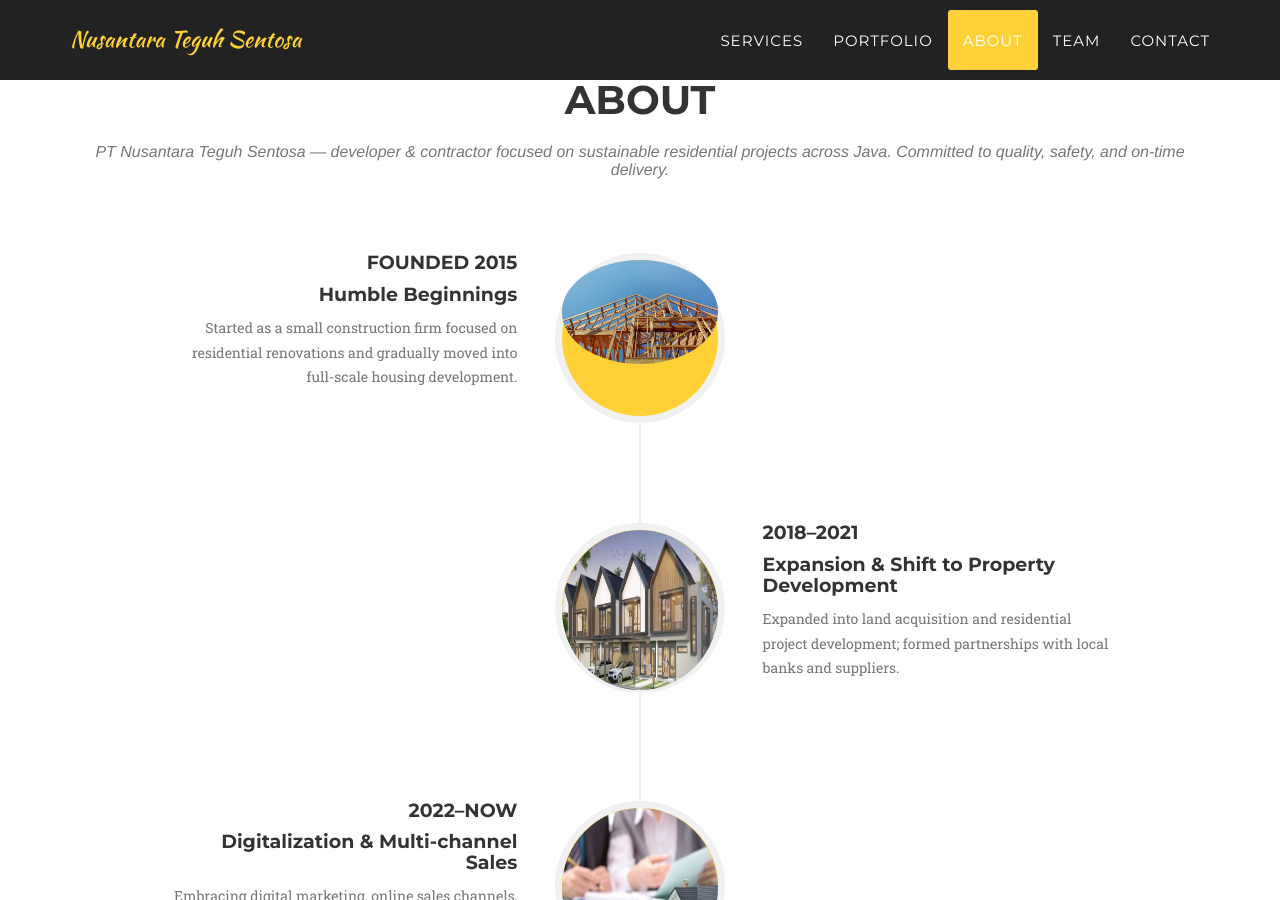
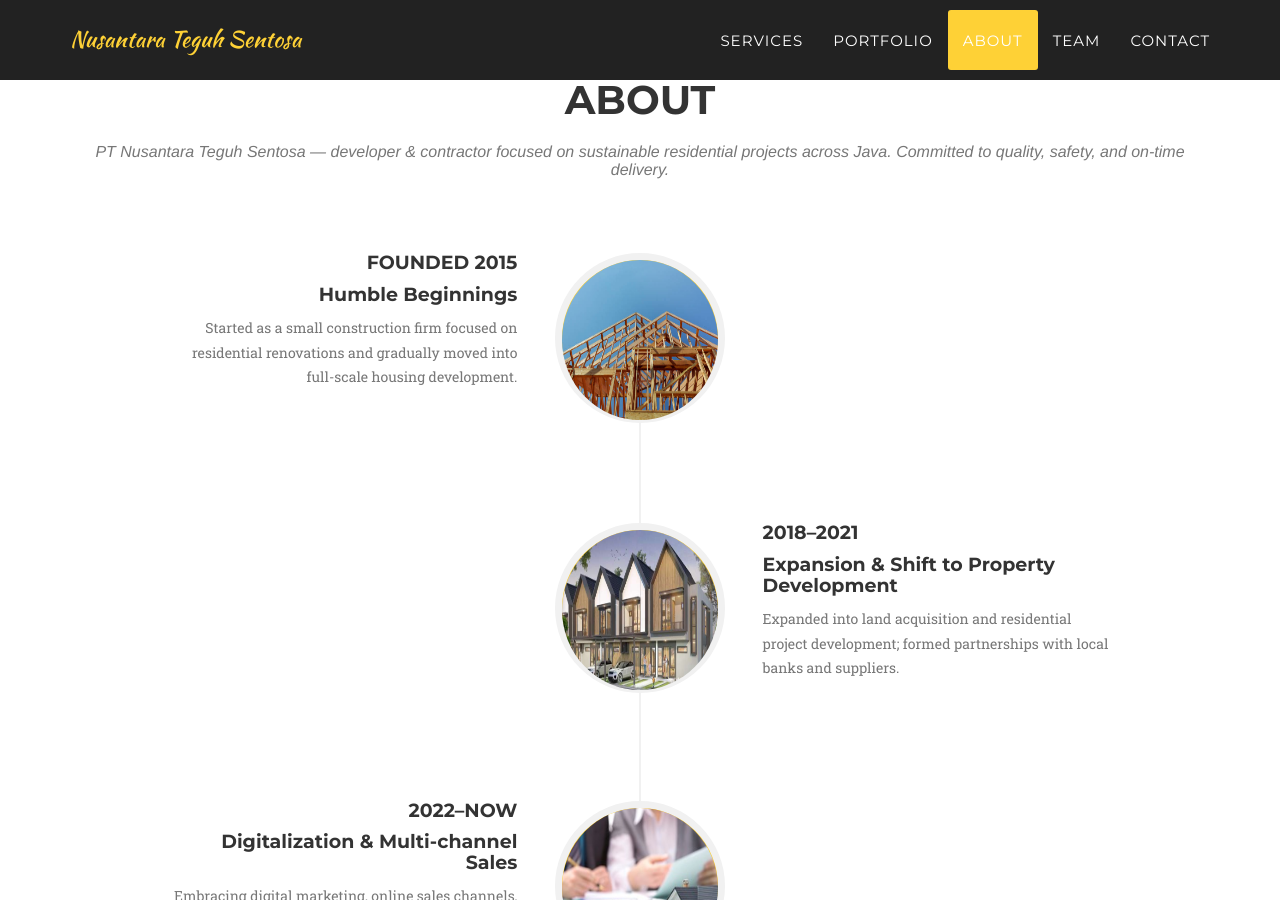
Before and after one commit to aptanadev/nusantarateguhsentosa.com, a Jekyll site: the page built from index.html, in a window 1280 px wide and 900 px high, scrolled down 2545 px. Built offline with Jekyll 4.4.1, drawn with Linux system fonts in a browser that asks for light colours; some web fonts are replaced.

Commit message:
update img1 fix

```diff
--- a/_includes/about.html
+++ b/_includes/about.html
@@ -12,7 +12,7 @@
                     <ul class="timeline">
                         <li>
                             <div class="timeline-image">
-                                <img class="img-circle img-responsive" src="img/about/about1.jpg" width="300" height="300" alt="">
+                                <img class="img-circle img-responsive" src="img/about/about1.jpg" style="width: 200px; height: 160px;">
                             </div>
                             <div class="timeline-panel">
                                 <div class="timeline-heading">
```
